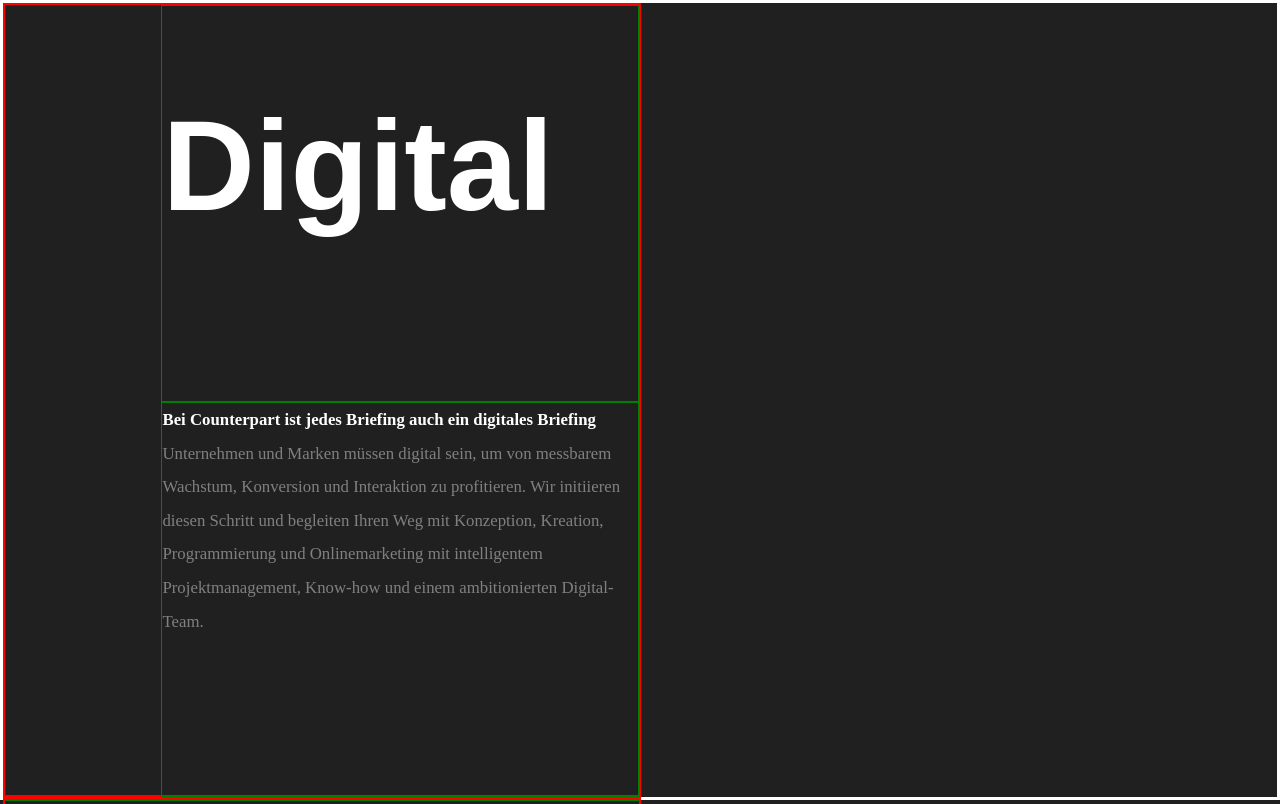
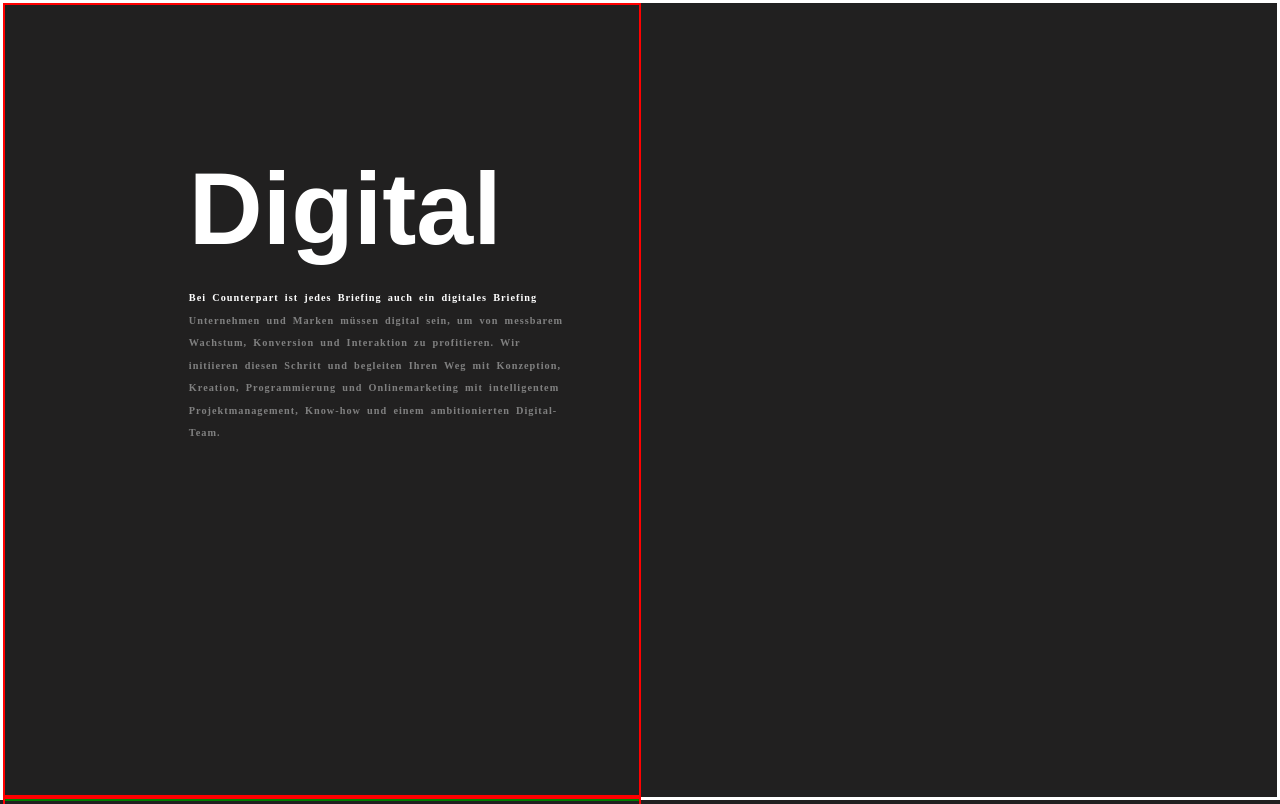
Before and after one commit to Sequeira8/Frontend_Challange, a website: page index.html in a window 1280 px wide. Shown: the top 804 px of the page. Drawn offline with Linux system fonts and the light colour scheme.

Commit message:
Style changes

```diff
--- a/index.html
+++ b/index.html
@@ -13,18 +13,15 @@
           <header>
             <h1>Digital</h1>
           </header>
-        </div>
-        <div id="description">
-
           <p style="color:white; font-weight:bold;" >
             Bei Counterpart ist jedes Briefing auch ein digitales Briefing</p>
 
           <p>Unternehmen und Marken müssen digital sein, um von messbarem
               Wachstum, Konversion und Interaktion zu profitieren. Wir
               initiieren diesen Schritt und begleiten Ihren Weg mit
-               Konzeption, Kreation, Programmierung und Onlinemarketing mit
+                Konzeption, Kreation, Programmierung und Onlinemarketing mit
                 intelligentem Projektmanagement, Know-how und einem
-                 ambitionierten Digital-Team.</p>
+                  ambitionierten Digital-Team.</p>
         </div>
       </div>
 
--- /dev/null
+++ b/styles/_menu.scss
@@ -0,0 +1,3 @@
+#menu {
+  border: 1px solid green;
+}
--- a/styles/_title.scss
+++ b/styles/_title.scss
@@ -1,18 +1,30 @@
 #title {
-    border: 1px solid green;
-    width: 75%;
-    height: 50%;
-    text-align: left;
-    float: right;
-    font-size: 105%;
+    padding-top: 12%;
+    padding-left: 29%;
+    padding-right: 10%;
 }
 
 header {
-    position: relative;
+    position:relative;
+    left: 0;
 }
 
 h1 {
     font-family: $font-stack;
     color: white;
-    font-size: 10vw;
+    font-size: 8vw;
+    margin-bottom: 5%;
+    text-align: left;
 }
+
+p {
+    font-weight: bold;
+    color: grey;
+    margin-top: 0%;
+    margin-bottom: 0%;
+    text-align: left;
+    font-size: 0.8vw;
+    line-height: 220%;
+    word-spacing: 0.25em;
+    letter-spacing: 0.1em;
+  }
--- a/styles/style.scss
+++ b/styles/style.scss
@@ -1,7 +1,8 @@
 $background-color: #212020;
-$font-stack: Arial, Helvetica, sans-serif;
+$font-stack: "Bahnschrift", sans-serif;
 
 @import './title';
+@import './menu';
 
 body{
   background-color: $background-color;
@@ -23,26 +24,4 @@ body{
     height: 99.5%;
     float: left;
     border: 2px solid red;
-
 }
-
-#description {
-  border: 1px solid green;
-  width: 75%;
-  height: 49.75%;
-  text-align: left;
-  float: right;
-  font-size: 105%;
-  line-height: 200%;
-  word-spacing: 120%;
-}
-
-p {
-  color: grey;
-  margin-bottom: 0%;
-  margin-top:0%;
-}
-
-#menu {
-  border: 1px solid green;
-}
```
Also changed, not shown: dist/style.css, 1 other file.
